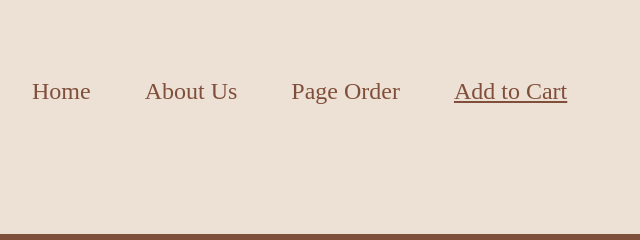
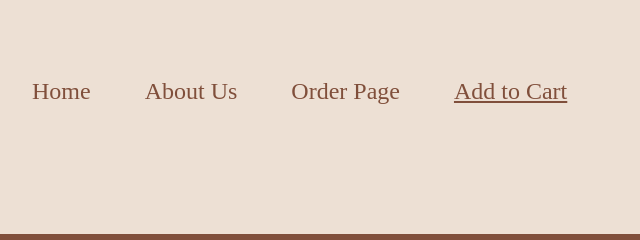
Before and after one commit to ShadowCoder4000/CodeBrew, a plain HTML site: page AddtoCart.html in a window 1280 px wide. Shown: the top 240 px of the page, 466-1106 px from the left. Drawn offline with Linux system fonts and the light colour scheme; a web font is replaced by a local one.

Commit message:
Update AddtoCart.html

```diff
--- a/AddtoCart.html
+++ b/AddtoCart.html
@@ -18,7 +18,7 @@
         <nav>
             <a href="index.html">Home</a>
             <a href="About-us.html">About Us</a>
-            <a href="Menu.html">Page Order</a>
+            <a href="Menu.html">Order Page</a>
             <a href="AddtoCart.html" class="active">Add to Cart</a>
         </nav>
     </header>
```
